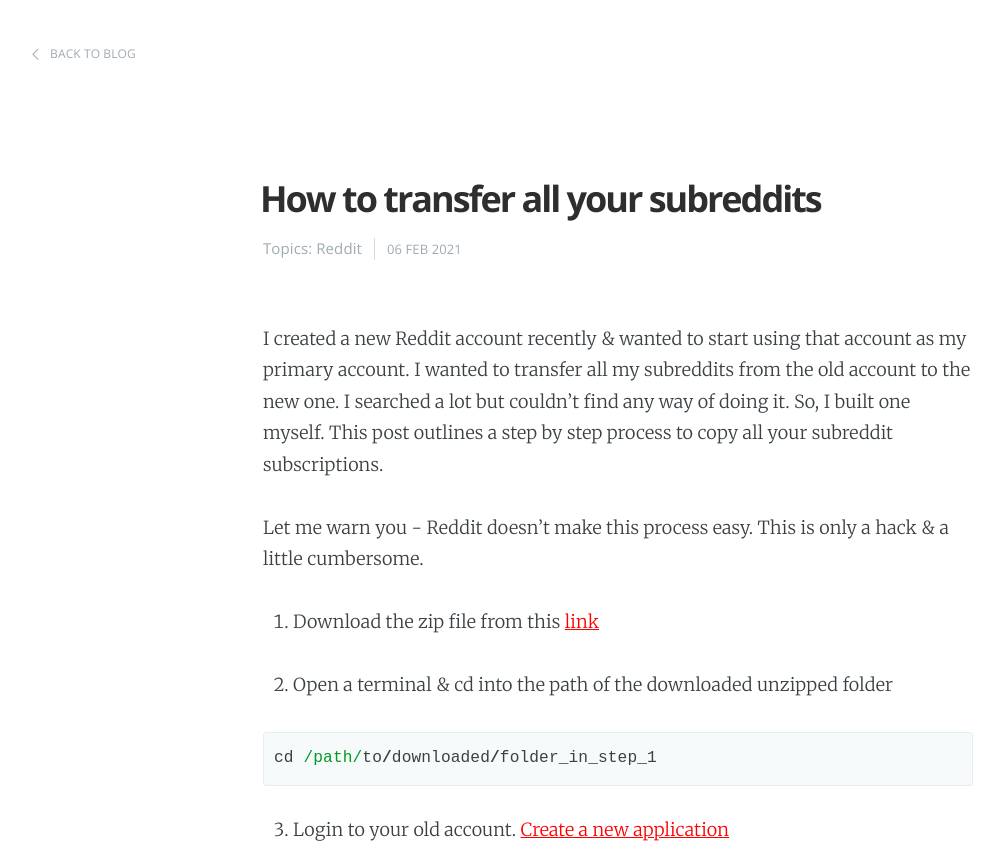
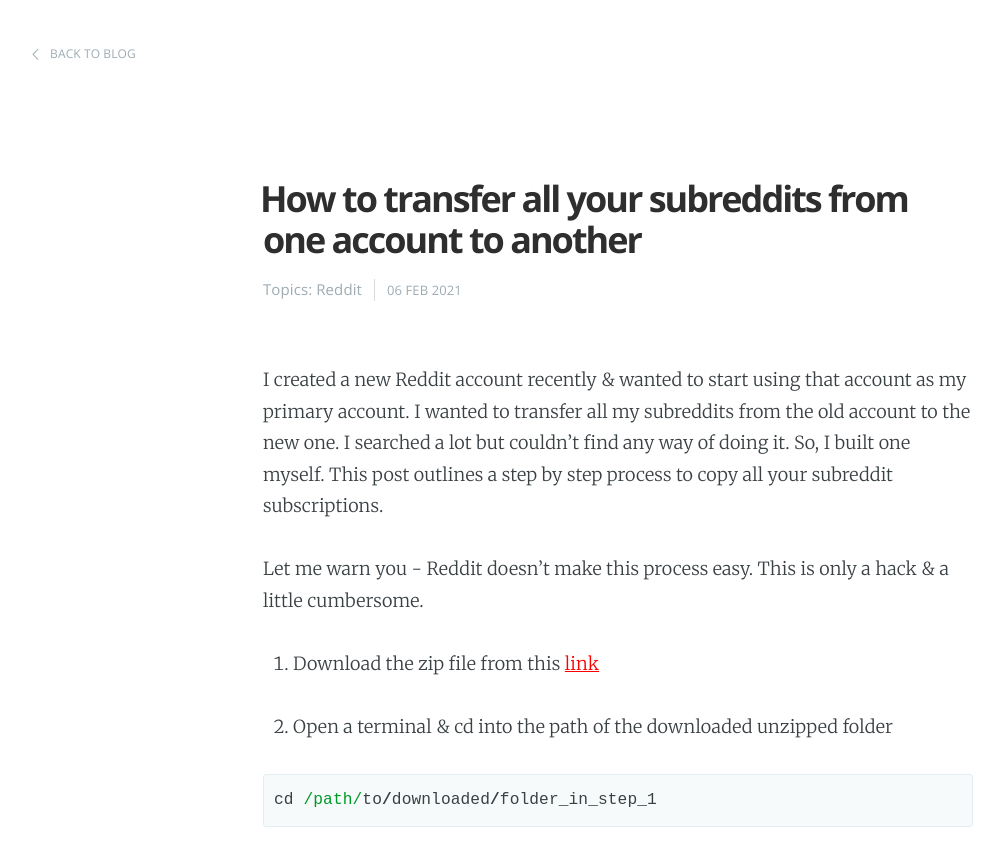
Before and after one commit to piyushkhemka/blog, a Jekyll site: the page built from _posts/2021-02-06-how-to-transfer-all-your-subreddits.markdown, in a window 1280 px wide and 900 px high, cut to the strip 0-853 px from the top of the window. Shown: the whole strip, without its empty margins (22-1026 px from the left). Built offline with Jekyll 4.4.1, drawn with Linux system fonts in a browser that asks for light colours; comment, search, counter and statistics services are not loaded.

Commit message:
changed title

```diff
--- a/_posts/2021-02-06-how-to-transfer-all-your-subreddits.markdown
+++ b/_posts/2021-02-06-how-to-transfer-all-your-subreddits.markdown
@@ -1,6 +1,6 @@
 ---
 layout: post
-title:  "How to transfer all your subreddits"
+title:  "How to transfer all your subreddits from one account to another"
 date:   2021-02-06 00:45
 categories: [Reddit]
 ---
```
